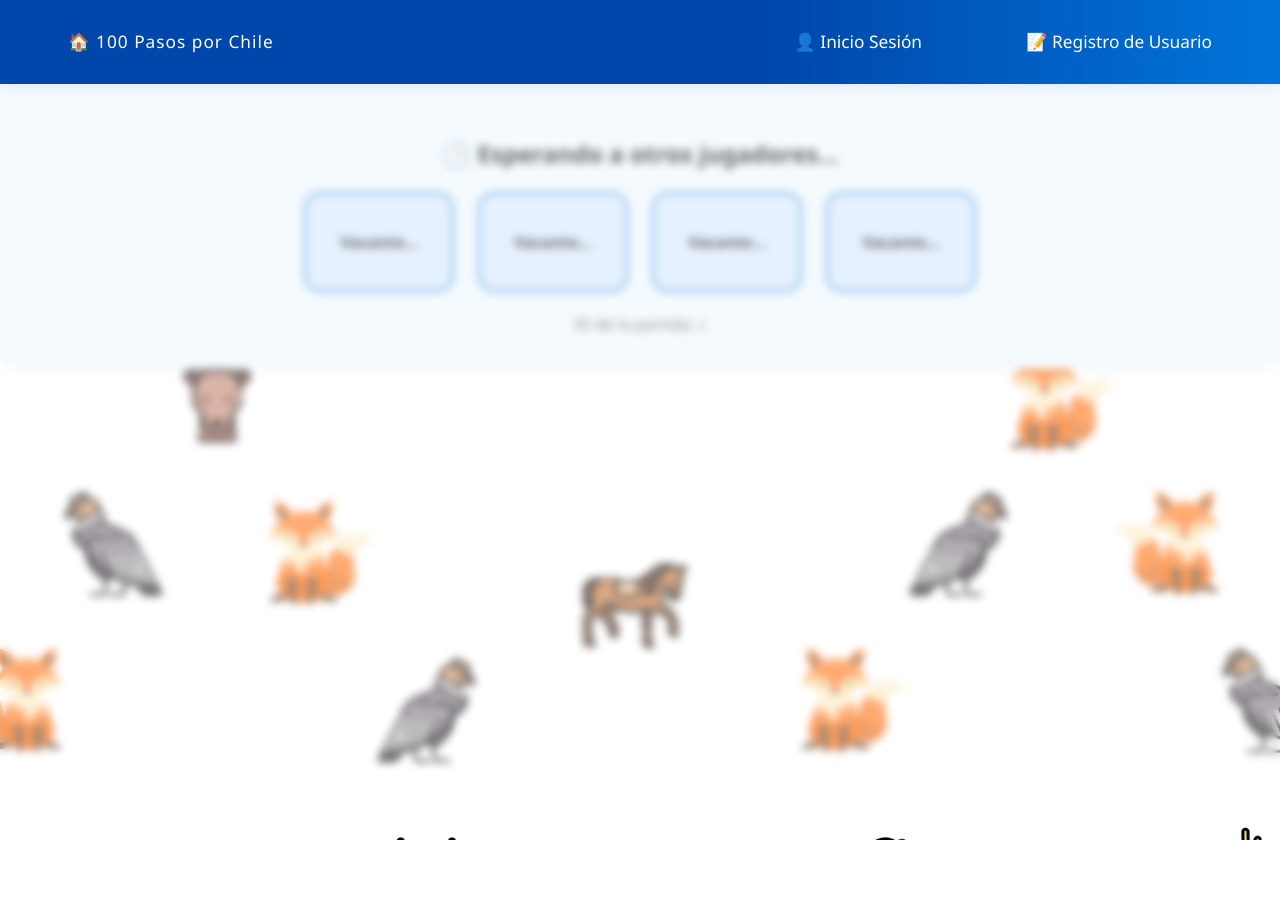
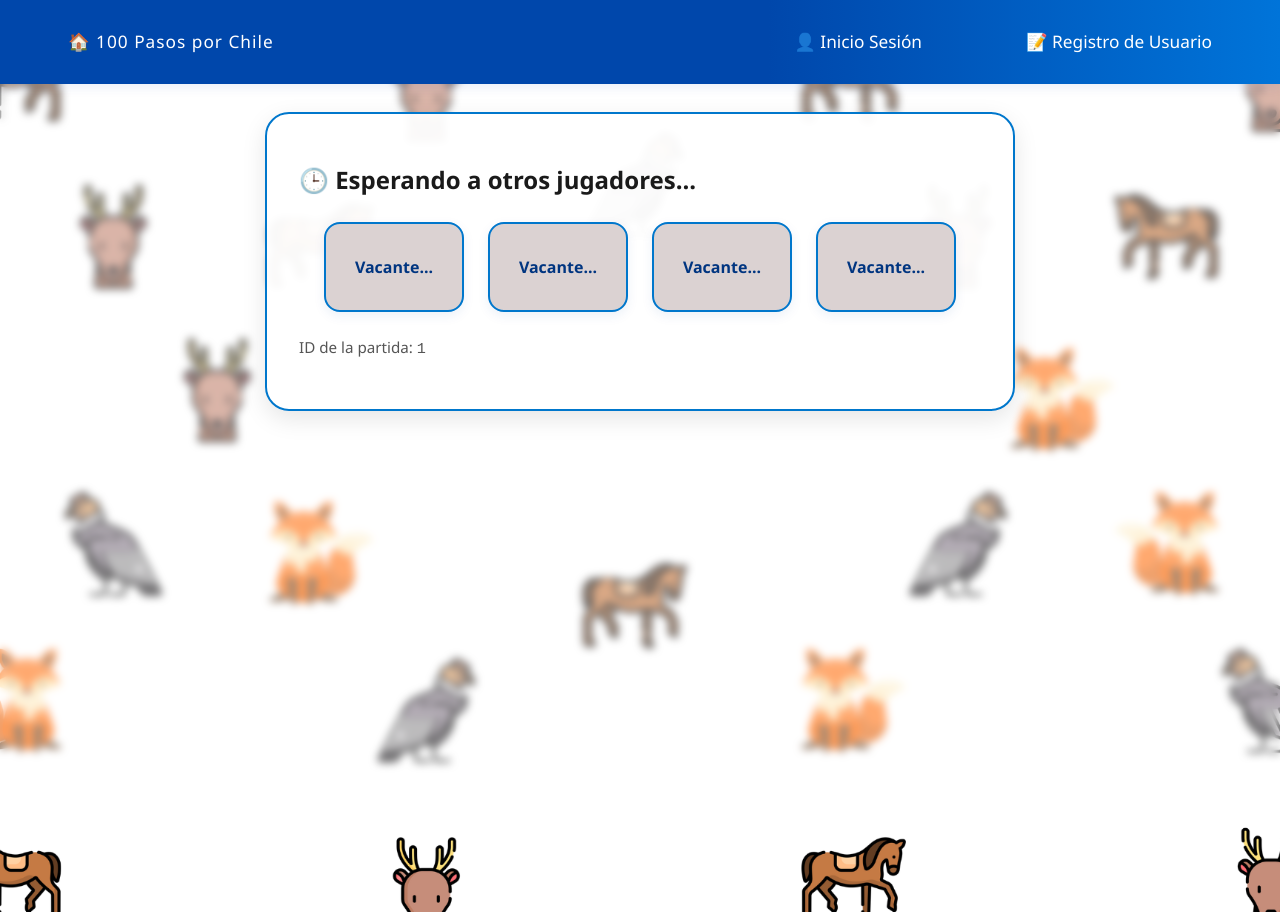
Before and after one commit to JorgeBravo98/frontend_no_privado_WBM, a React (Vite) app in the folder web-master/: page /waiting-room/1 in a window 1280 px wide. Before the commit the page ends 840 px from the top, so only its background shows below. Built offline with nearby package versions, Linux system fonts and the light colour scheme; no server answers.

Commit message:
registrar directo a pag inicio y estilos

```diff
--- a/web-master/src/game/CrearPartida.jsx
+++ b/web-master/src/game/CrearPartida.jsx
@@ -39,7 +39,7 @@ export default function CrearPartida() {
       <div className="card">
         <h2 className="crear-titulo">Crear nueva partida</h2>
         <form onSubmit={handleSubmit} className="crear-formulario">
-          <label htmlFor="nombre">Nombre de la partida</label>
+          <label htmlFor="nombre">Crea el nombre de la partida</label>
           <input
             id="nombre"
             type="text"
--- a/web-master/src/game/WaitingRoom.css
+++ b/web-master/src/game/WaitingRoom.css
@@ -1,33 +1,40 @@
 .waiting-container {
-  text-align: center;
-  margin-top: 40px;
-  background: #f0f8ff;
-  padding: 6rem 2rem 2rem;
+  position: relative;
+  z-index:2;
+  max-width: 750px;
+  margin: 7rem auto;
+  background: rgba(255, 255, 255, 0.95);
+  backdrop-filter: none;
+  padding: 3rem 2rem;
   border-radius: 1.5rem;
-  box-shadow: 0 0 10px rgba(0, 0, 0, 0.1);
+  box-shadow: 0 8px 24px rgba(0, 0, 0, 0.1);
+  border: 2px solid #0077cc;
 }
 
 .slots {
   display: flex;
   justify-content: center;
   gap: 1.5rem;
-  margin-top: 20px;
+  margin-top: 1.5rem;
 }
 
 .slot {
-  width: 150px;
-  height: 100px;
-  background-color: #d9eaff;
+  width: 140px;
+  height: 90px;
+  background-color: #dbd2d2;
   border: 2px solid #0077cc;
   border-radius: 1rem;
   display: flex;
   flex-direction: column;
   justify-content: center;
   align-items: center;
-  font-weight: bold;
+  font-weight: 600;
+  color: #003580;
+  box-shadow: 0 4px 12px rgba(0, 71, 171, 0.08);
 }
 
 .game-id {
-  margin-top: 20px;
+  margin-top: 1.5rem;
   color: #555;
+  font-size: 0.95rem;
 }
--- a/web-master/src/profile/Registro.jsx
+++ b/web-master/src/profile/Registro.jsx
@@ -2,6 +2,8 @@ import React, { useState } from "react";
 import axios from "axios";
 import "./estilos.css";
 import "../common/App.css";
+import { Link, useNavigate } from "react-router-dom";
+
 
 import avatar1 from "./avatar1.png";
 import avatar2 from "./avatar2.png";
@@ -9,6 +11,7 @@ import avatar3 from "./avatar3.png";
 import avatar4 from "./avatar4.png";
 
 export default function Registro() {
+  const navigate = useNavigate();
   const [avatarSeleccionado, setAvatarSeleccionado] = useState(null);
   const [password, setPassword] = useState("");
   const [confirmPassword, setConfirmPassword] = useState("");
@@ -56,6 +59,7 @@ export default function Registro() {
       });
 
       alert("Registro exitoso: " + response.data.message);
+      navigate("/");
     } catch (error) {
       if (error.response) {
         alert("Error: " + error.response.data.error);
--- a/web-master/src/profile/estilos.css
+++ b/web-master/src/profile/estilos.css
@@ -4,7 +4,6 @@
   align-items: flex-start;
   padding: 6.5rem 0 2rem;
   min-height: 80vh;
-
   position: relative;
   z-index: 2;
 }
```
